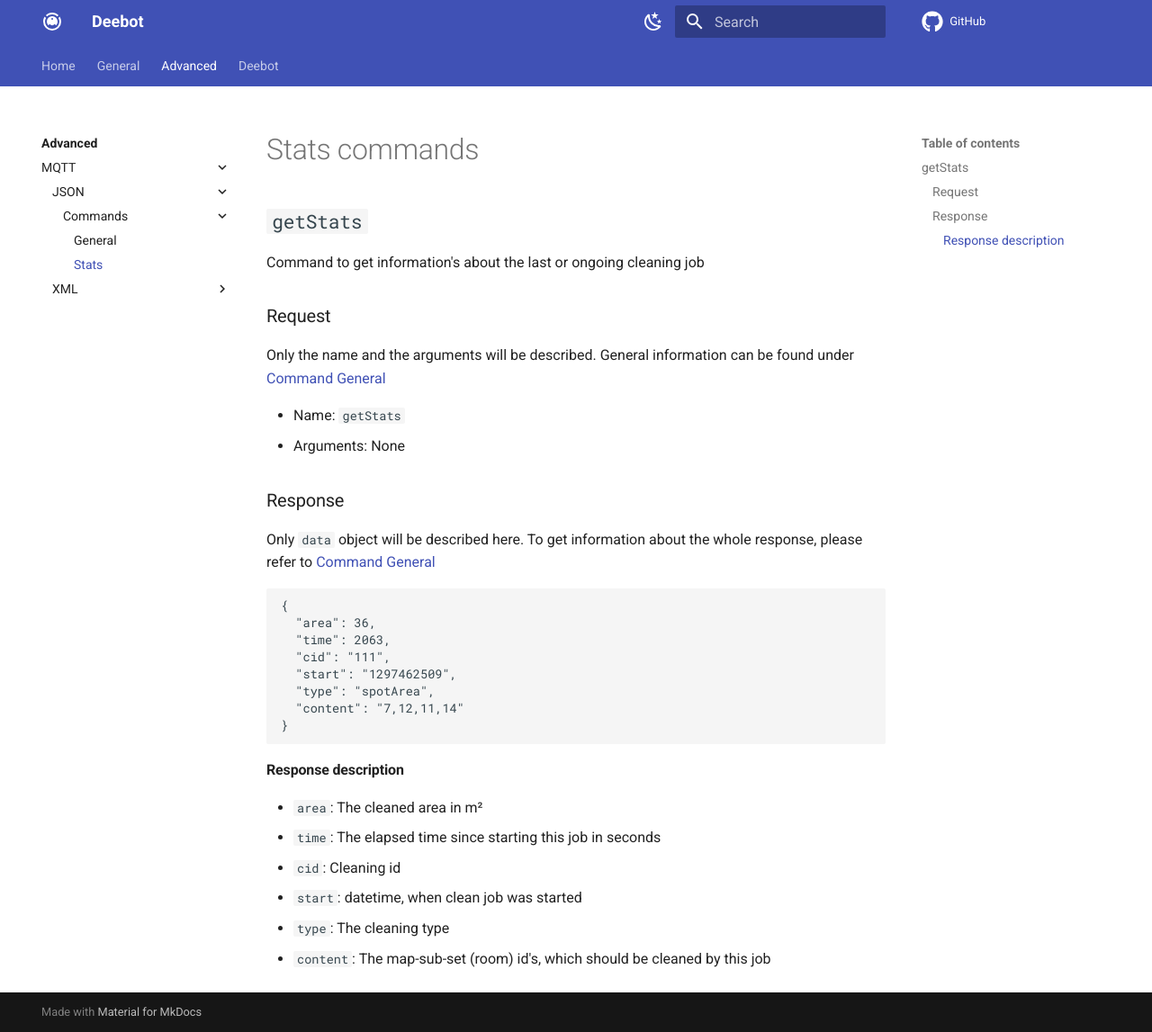
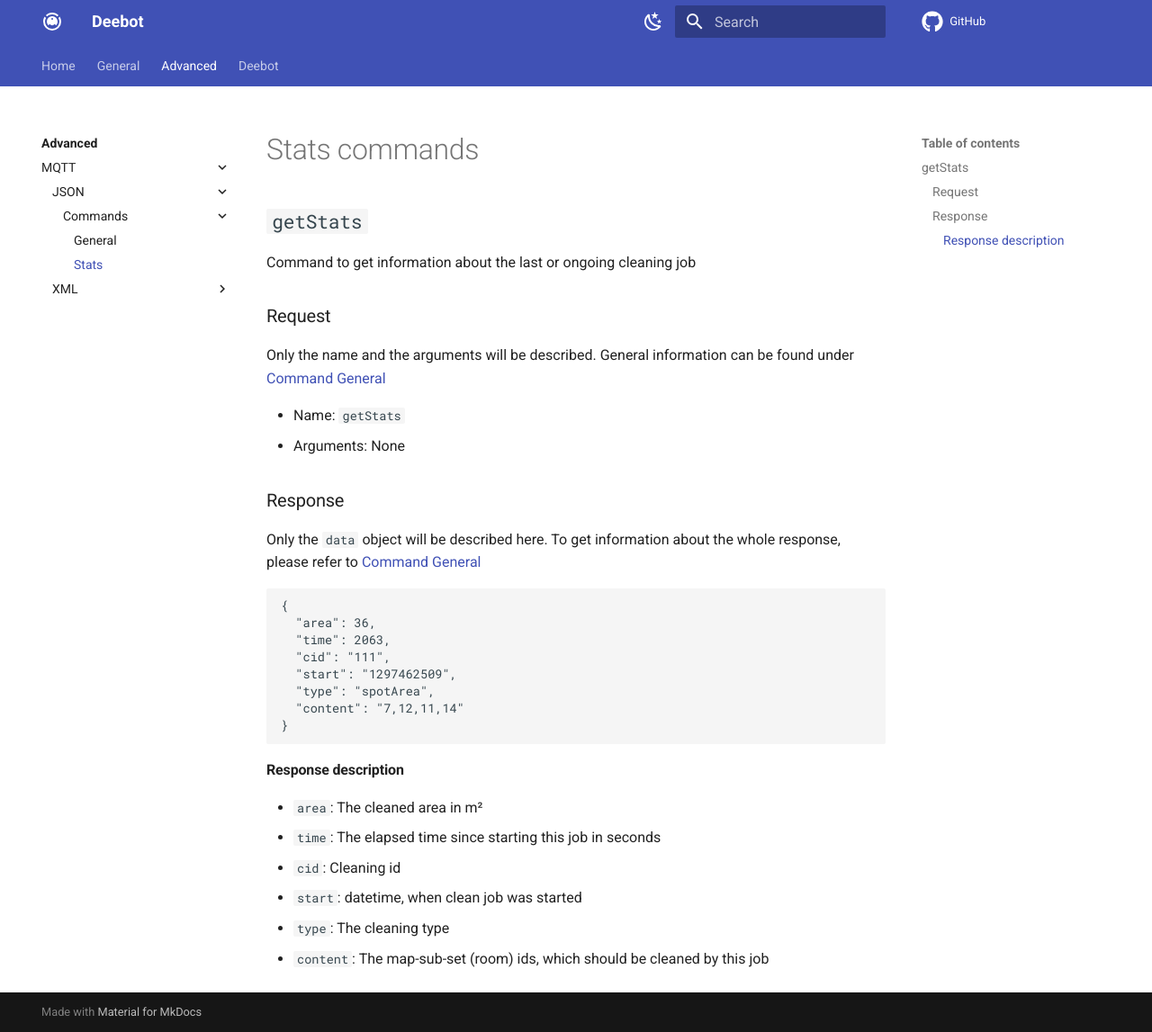
Before and after one commit to DeebotUniverse/docs, an MkDocs documentation site: the page built from docs/advanced/mqtt/json/commands/stats.md, in a window 1280 px wide and 1147 px high. Shown: the whole window at 90% size. Built offline with MkDocs 1.6.1 and Material for MkDocs 9.7.7, drawn with Linux system fonts in a browser that asks for light colours; comment, search, counter and statistics services are not loaded.

Commit message:
Some minor changes (#15)

````diff
--- a/docs/advanced/mqtt/json/commands/stats.md
+++ b/docs/advanced/mqtt/json/commands/stats.md
@@ -2,7 +2,7 @@
 
 ## `getStats`
 
-Command to get information's about the last or ongoing cleaning job
+Command to get information about the last or ongoing cleaning job
 
 ### Request
 
@@ -13,7 +13,7 @@ Only the name and the arguments will be described. General information can be fo
 
 ### Response
 
-Only `data` object will be described here.
+Only the `data` object will be described here.
 To get information about the whole response, please refer to [Command General](general.md#response)
 
 ```json
@@ -34,4 +34,4 @@ To get information about the whole response, please refer to [Command General](g
 - `cid`: Cleaning id
 - `start`: datetime, when clean job was started
 - `type`: The cleaning type
-- `content`: The map-sub-set (room) id's, which should be cleaned by this job
+- `content`: The map-sub-set (room) ids, which should be cleaned by this job
````
Also changed, not shown: docs/advanced/mqtt/index.md (+1 -1 lines), docs/advanced/mqtt/json/commands/index.md (+1 -1 lines), docs/advanced/mqtt/xml/commands/index.md (+1 -1 lines), docs/advanced/mqtt/xml/index.md (+1 -1 lines), docs/general/faq.md (+1 -1 lines).
